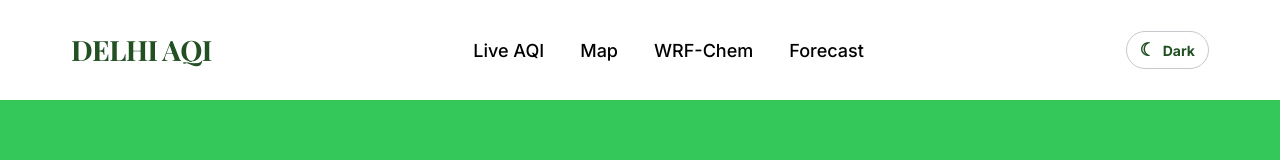
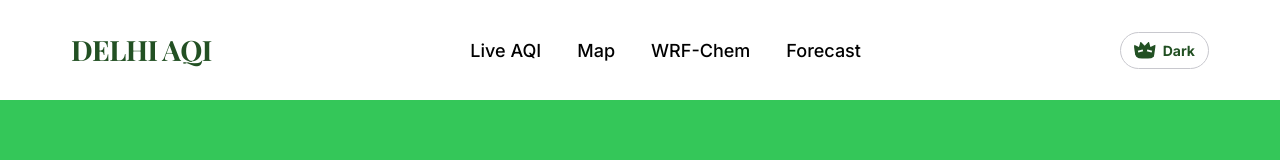
Before and after one commit to aryanbhardwaj4/sih-, a React (Vite) app: page / in a window 1280 px wide. Shown: the top 160 px of the page. Built offline with nearby package versions, Linux system fonts and the light colour scheme; no server answers.

Commit message:
Add bat-inspired theme toggle icon
Co-authored-by: Copilot <223556219+Copilot@users.noreply.github.com>

```diff
--- a/src/App.css
+++ b/src/App.css
@@ -62,8 +62,35 @@
 }
 
 .theme-toggle span {
-  font-size: 18px;
   line-height: 1;
+}
+
+.bat-mask {
+  position: relative;
+  display: inline-block;
+  width: 22px;
+  height: 17px;
+  border-radius: 5px 5px 8px 8px;
+  background: currentColor;
+  clip-path: polygon(0 18%, 24% 32%, 31% 0, 50% 25%, 69% 0, 76% 32%, 100% 18%, 91% 100%, 9% 100%);
+}
+
+.bat-eye {
+  position: absolute;
+  top: 8px;
+  width: 5px;
+  height: 2px;
+  background: #ffffff;
+  transform: rotate(-15deg);
+}
+
+.bat-eye-left {
+  left: 4px;
+}
+
+.bat-eye-right {
+  right: 4px;
+  transform: rotate(15deg);
 }
 
 .hero {
--- a/src/App.jsx
+++ b/src/App.jsx
@@ -241,7 +241,10 @@ export default function App() {
             aria-pressed={darkMode}
             onClick={() => setDarkMode((enabled) => !enabled)}
           >
-            <span aria-hidden="true">{darkMode ? "☀" : "☾"}</span>
+            <span className="bat-mask" aria-hidden="true">
+              <span className="bat-eye bat-eye-left" />
+              <span className="bat-eye bat-eye-right" />
+            </span>
             {darkMode ? "Light" : "Dark"}
           </button>
         </div>
```
